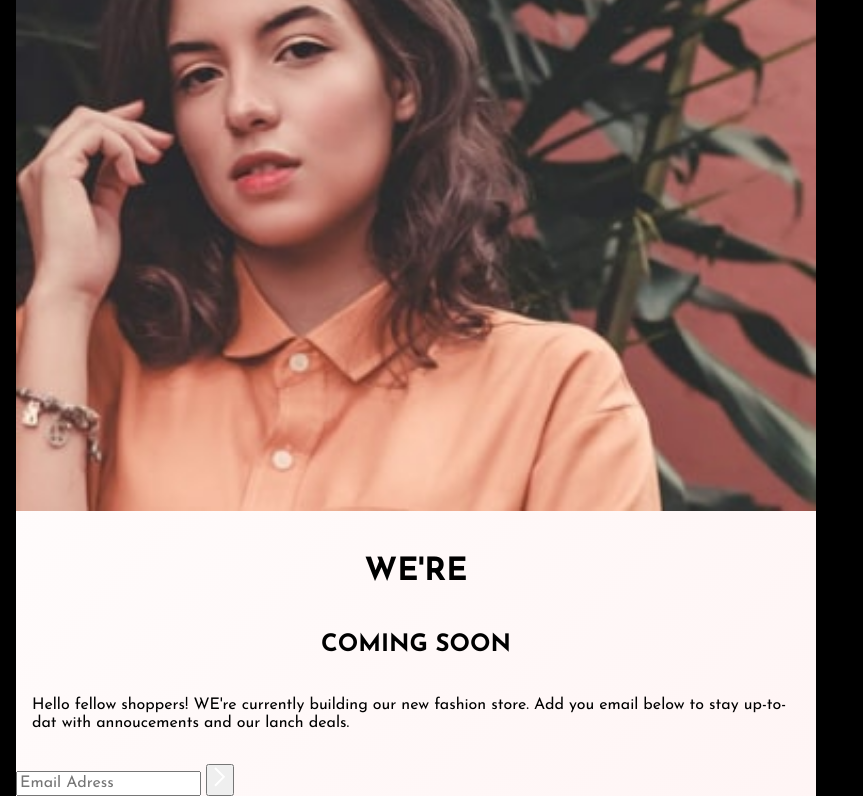
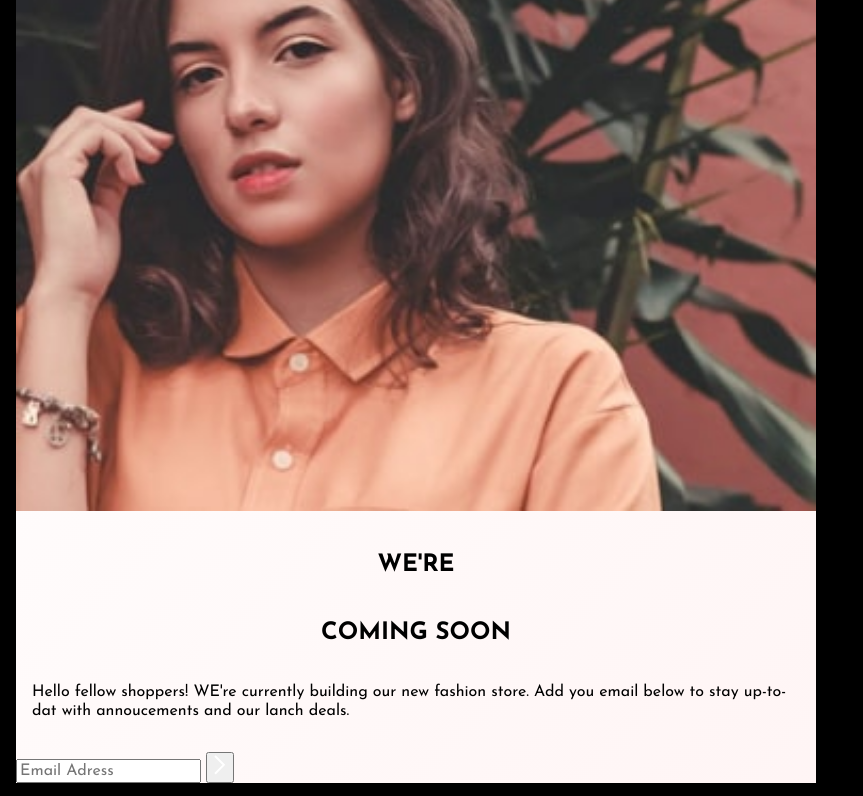
Before and after one commit to Miron-Silviu/base-appeal, a plain HTML site: page index.html in a window 1280 px wide. Shown: the part 119-915 px from the top of the page, without its empty margins (0-863 px from the left). Drawn offline with Linux system fonts and the light colour scheme.

Commit message:
Fix : Fix index.html
Modify elements according with w3.org

```diff
--- a/index.html
+++ b/index.html
@@ -3,7 +3,7 @@
   <head>
     <meta charset="UTF-8" />
     <meta name="viewport" content="width=device-width, initial-scale=1.0" />
-    <meta nane="description" content="Base Apparel" />
+    <meta name="description" content="Base Apparel" />
     <!-- displays site properly based on user's device -->
 
     <link
@@ -25,22 +25,17 @@
     />
   </head>
   <body>
-    <section class="container">
-      <!-- head -->
+    <div class="container">
+      <img class="logo_img" src="./images/logo.svg" alt="logo" />
 
-      <head>
-        <img class="logo_img" src="./images/logo.svg" alt="logo" />
-      </head>
-      <!-- main -->
-
-      <main class="informations">
+      <div class="informations">
         <img
           class="hero_mobile_img"
           src="./images/hero-mobile.jpg"
           alt="hero"
         />
         <article>
-          <h1>WE'RE</h1>
+          <h2>WE'RE</h2>
           <h2>COMING SOON</h2>
           <p>
             Hello fellow shoppers! WE're currently building our new fashion
@@ -48,15 +43,14 @@
             our lanch deals.
           </p>
         </article>
-      </main>
-      <!-- footer -->
+      </div>
 
-      <footer class="bottom">
+      <div class="bottom">
         <input type="email" id="email" placeholder="Email Adress" required />
         <button type="button">
           <img src="./images/icon-arrow.svg" alt="arrow" />
         </button>
-      </footer>
-    </section>
+      </div>
+    </div>
   </body>
 </html>
```
